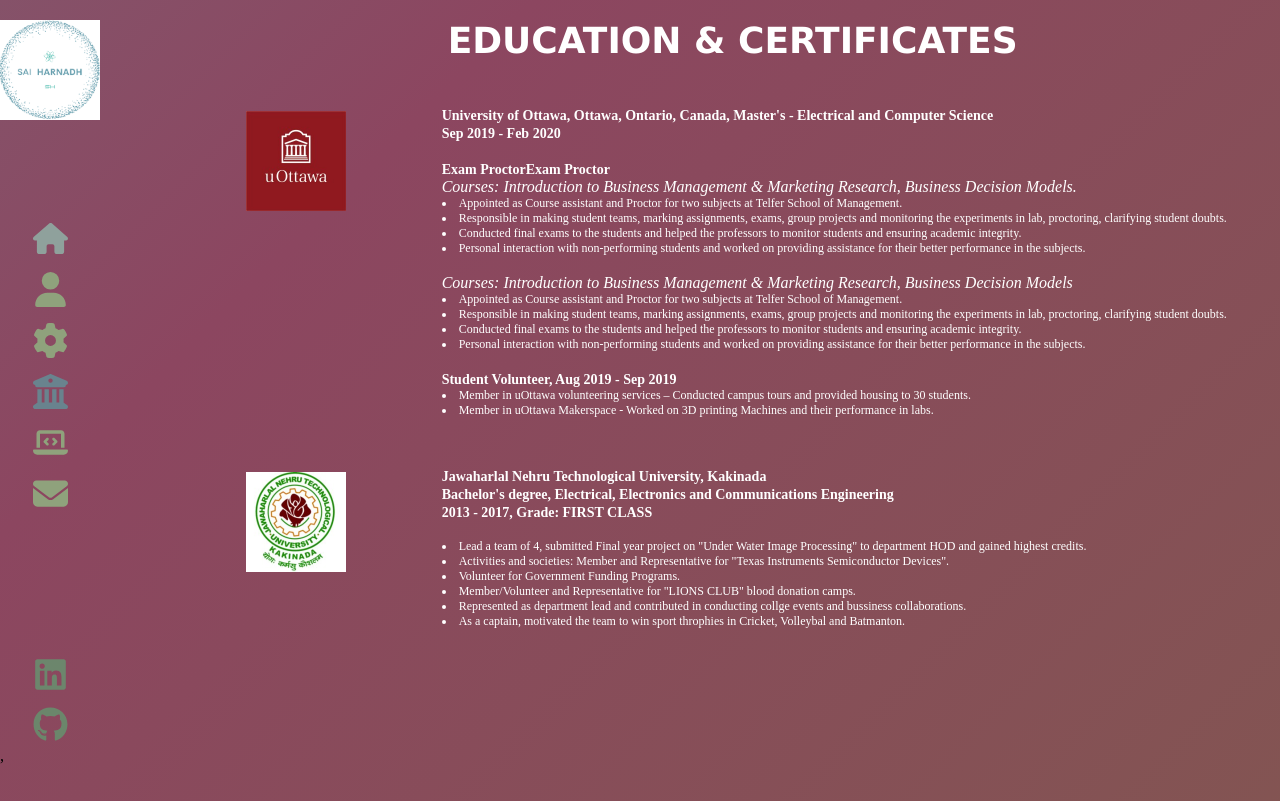
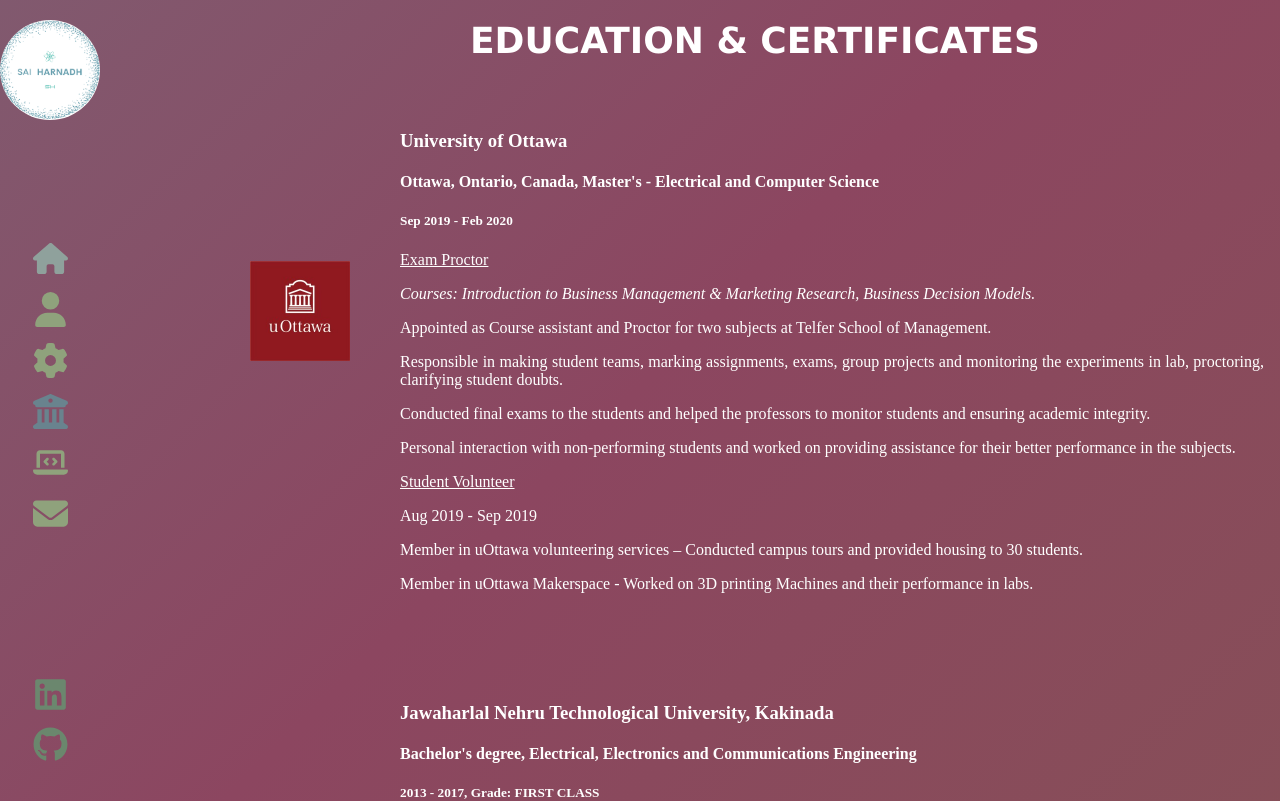
Before and after one commit to snadi043/PORTFOLIO, a React (Create React App) app: page /degree in a window 1280 px wide. Shown: the top 801 px of the page. Built offline with nearby package versions, Linux system fonts and the light colour scheme.

Commit message:
fixed the degree and sidebar pages with necessary stylings

```diff
--- a/src/component/Degree/index.js
+++ b/src/component/Degree/index.js
@@ -13,44 +13,39 @@
             </div>
 
             <div className='child2'>
-                <span>University of Ottawa,</span>
-                <span> Ottawa, Ontario, Canada, Master's - Electrical and Computer Science</span><br/>
-                <span>Sep 2019 - Feb 2020</span><br/><br/>
-                <span>Exam ProctorExam Proctor</span><br/>
+                <h3>University of Ottawa</h3>
+                <h4> Ottawa, Ontario, Canada, Master's - Electrical and Computer Science</h4>
+                <h5>Sep 2019 - Feb 2020</h5>
+                <p><u>Exam Proctor</u></p>
                 <i>Courses: Introduction to Business Management & Marketing Research, Business Decision Models.</i>
-                <li>Appointed as Course assistant and Proctor for two subjects at Telfer School of Management.</li>
-                <li>Responsible in making student teams, marking assignments, exams, group projects and monitoring the experiments in lab, proctoring, clarifying student doubts. </li>
-                <li>Conducted final exams to the students and helped the professors to monitor students and ensuring academic integrity. </li>
-                <li>Personal interaction with non-performing students and worked on providing assistance for their better performance in the subjects.</li><br/>
+                <p>Appointed as Course assistant and Proctor for two subjects at Telfer School of Management.</p>
+                <p>Responsible in making student teams, marking assignments, exams, group projects and monitoring the experiments in lab, proctoring, clarifying student doubts. </p>
+                <p>Conducted final exams to the students and helped the professors to monitor students and ensuring academic integrity. </p>
+                <p>Personal interaction with non-performing students and worked on providing assistance for their better performance in the subjects.</p>
 
-                <i>Courses: Introduction to Business Management & Marketing Research, Business Decision Models</i>
-                    <li>Appointed as Course assistant and Proctor for two subjects at Telfer School of Management.</li>
-                    <li>Responsible in making student teams, marking assignments, exams, group projects and monitoring the experiments in lab, proctoring, clarifying student doubts.</li>
-                    <li>Conducted final exams to the students and helped the professors to monitor students and ensuring academic integrity.</li>
-                    <li>Personal interaction with non-performing students and worked on providing assistance for their better performance in the subjects.</li><br/>
-
-                <span>Student Volunteer, </span>
-                <span>Aug 2019 - Sep 2019</span>
-                 <li>Member in uOttawa volunteering services – Conducted campus tours and provided housing to 30 students.</li>
-                 <li>Member in uOttawa Makerspace - Worked on 3D printing Machines and their performance in labs.</li>
+                <p><u>Student Volunteer </u></p>
+                <p>Aug 2019 - Sep 2019</p>
+                 <p>Member in uOttawa volunteering services – Conducted campus tours and provided housing to 30 students.</p>
+                 <p>Member in uOttawa Makerspace - Worked on 3D printing Machines and their performance in labs.</p>
             </div>
         </div>
-        <br/><br/>
+        <br/><br/> <br/><br/>
+
         <div className='degree'>
             <div className='child1'>
             <img src={CLG} alt="clg-1"/>
             </div>
 
             <div className='child2'>
-                <span>Jawaharlal Nehru Technological University, Kakinada</span><br/>
-                <span>Bachelor's degree, Electrical, Electronics and Communications Engineering</span><br/>
-                <span>2013 - 2017, Grade: FIRST CLASS</span><br/><br/>
-                    <li>Lead a team of 4, submitted Final year project on "Under Water Image Processing" to department HOD and gained highest credits.</li>
-                    <li>Activities and societies: Member and Representative for "Texas Instruments Semiconductor Devices".</li>
-                    <li>Volunteer for Government Funding Programs.</li>
-                    <li>Member/Volunteer and Representative for "LIONS CLUB" blood donation camps.</li>
-                    <li>Represented as department lead and contributed in conducting collge events and bussiness collaborations.</li>
-                    <li>As a captain, motivated the team to win sport throphies in Cricket, Volleybal and Batmanton.</li>
+                <h3>Jawaharlal Nehru Technological University, Kakinada</h3>
+                <h4>Bachelor's degree, Electrical, Electronics and Communications Engineering</h4>
+                <h5>2013 - 2017,   Grade: FIRST CLASS</h5>
+                    <p>Lead a team of 4, submitted Final year project on "Under Water Image Processing" to department HOD and gained highest credits.</p>
+                    <p>Activities and societies: Member and Representative for "Texas Instruments Semiconductor Devices".</p>
+                    <p>Volunteer for Government Funding Programs.</p>
+                    <p>Member/Volunteer and Representative for "LIONS CLUB" blood donation camps.</p>
+                    <p>Represented as department lead and contributed in conducting collge events and bussiness collaborations.</p>
+                    <p>As a captain, motivated the team to win sport throphies in Cricket, Volleybal and Batmanton.</p>
             </div>
         </div>
     </div>
--- a/src/component/Degree/style.scss
+++ b/src/component/Degree/style.scss
@@ -1,6 +1,4 @@
-// .top{
-//     position: absolute;
-// }
+
 h1{
     text-align: center;
     margin-left: 250px;
@@ -10,20 +8,19 @@
 display: flex;
 flex-direction: row;
 margin-left: 200px;
-height: 300px;
-margin-top: 25px;
+height: 100%;
+margin-top: 50px;
 
 }
 
 img{
     height: 100px;
     width: 100px;
-    margin-top: 25px;
+    margin-top: 150px;
 }
 
 .child1 {
     width: 20%;
-    justify-content: center;
     height: 200px;
     width: 200px;
 
@@ -33,15 +30,10 @@
     width: 80%;
     color: white;
     height: 450px;
+    float: left;
     text-align: justify;
-    margin-left: 50px;
-    margin-top: 20px;;
+
 }
-
-span{
-    font-size: 14px;
-    font-weight: bolder;
+p{
+    margin-left: 0;
 }
-li{
-    font-size: 12px;
-}
--- a/src/component/Sidebar/style.scss
+++ b/src/component/Sidebar/style.scss
@@ -9,24 +9,18 @@
     position: fixed;
     width: 100px;
     height: 100%;
-    //top: 0;
     z-index: 3;
-    //min-height: 500px;
     .logo {
       display: block;
-      height:80px;
-      height: 80px;
+      height:100px;
+      height: 100px;
 
       img {
         display: block;
         margin: 0 0;
         width: 100px;
         height: 100px;
-        // background: transparent;
-
-        &.sub-logo {
-          width: 50px;
-        }
+        border-radius: 55px 55px;
       }
     }
 
--- a/src/component/Work/index.js
+++ b/src/component/Work/index.js
@@ -5,11 +5,10 @@
     return (
         <div>
             <div className="works">
-      <h1><u>WORK EXPERIENCE</u></h1>
-      <br />
-      <p><b>Company: Arete IT Services Private Limited</b></p><br />
-      <p><b>Position: WEB DEVELOPER</b></p><br />
-      <p><b><i>Date: Jan 2017 – Nov 2018</i></b></p>
+      <h1>WORK EXPERIENCE</h1>
+      <p>Company: Arete IT Services Private Limited</p><br />
+      <p>Position: WEB DEVELOPER</p><br />
+      <p>Date: Jan 2017 – Nov 2018</p>
       <br />
       <ul>
         <li>Responsible for design layout for websites using <b>HTML5, CSS3, SASS, JavaScript, PHP and jQuery.</b></li>
@@ -28,11 +27,10 @@
       </ul>
     <br />
 
-    <h1><u>PROJECTS</u></h1>
-      <br />
-      <p><b>GATES BUSSINESS SCHOOL</b></p><br />
-      <p><b>Position: Web Developer</b></p><br />
-      <p><b><i>Date: April 2018 – July 2018 </i></b></p>
+    <h1>PROJECTS</h1>
+      <p>GATES BUSSINESS SCHOOL</p><br />
+      <p>Position: Web Developer</p><br />
+      <p>Date: April 2018 – July 2018</p>
       <br />
       <ul>
       <li>Worked as front-end developer, developed reusable web components using technologies like HTML, JavaScript, CSS, SASS and jQuery.</li>
@@ -43,9 +41,9 @@
       </ul>
     <br />
 
-    <p><b>MOBILE E - COMMERCE WEBSITE</b></p><br />
-      <p><b>Position: Project Team Lead</b></p><br />
-      <p><b><i>Date: Sept 2019 – Jan 2020 </i></b></p>
+    <p>MOBILE E - COMMERCE WEBSITE</p><br />
+      <p>Position: Project Team Lead</p><br />
+      <p>Date: Sept 2019 – Jan 2020</p>
       <br />
       <ul>
       <li>Developed mobile-friendly frond-end website template for a M-Commerce restaurant business on WordPress using HTML, CSS, JavaScript and PHP.</li>
@@ -58,9 +56,9 @@
       </ul>
     <br />
 
-    <p><b>FOOD LOGING APP</b></p><br />
-      <p><b>Position: Project Team Lead</b></p><br />
-      <p><b><i>Date: Jan 2019 – April 2019 </i></b></p>
+    <p>FOOD LOGING APP</p><br />
+      <p>Position: Project Team Lead</p><br />
+      <p>Date: Jan 2019 – April 2019</p>
       <br />
       <ul>
       <li>Delivered Front End application featuring user profile, Camera, calorie intake and expenditure.</li>
@@ -71,9 +69,9 @@
       </ul>
       <br />
 
-      <p><b>VLOUNTEERY EXPERIENCE</b></p><br />
-      <p><b>Position: Project Team Lead</b></p><br />
-      <p><b><i>Date: Jan 2019 – April 2019 </i></b></p>
+      <p>VLOUNTEERY EXPERIENCE</p><br />
+      <p>Position: Project Team Lead</p><br />
+      <p>Date: Jan 2019 – April 2019</p>
       <br />
       <ul>
       <li>Member in uOttawa volunteering services – Conducted campus tours and provided housing to 30 students.</li>
--- a/src/component/Work/style.scss
+++ b/src/component/Work/style.scss
@@ -1,5 +1,7 @@
 .works{
     flex-grow: 1;
+    position: absolute;
+    margin-left: 200px;
 }
 
 .works h1{
```
